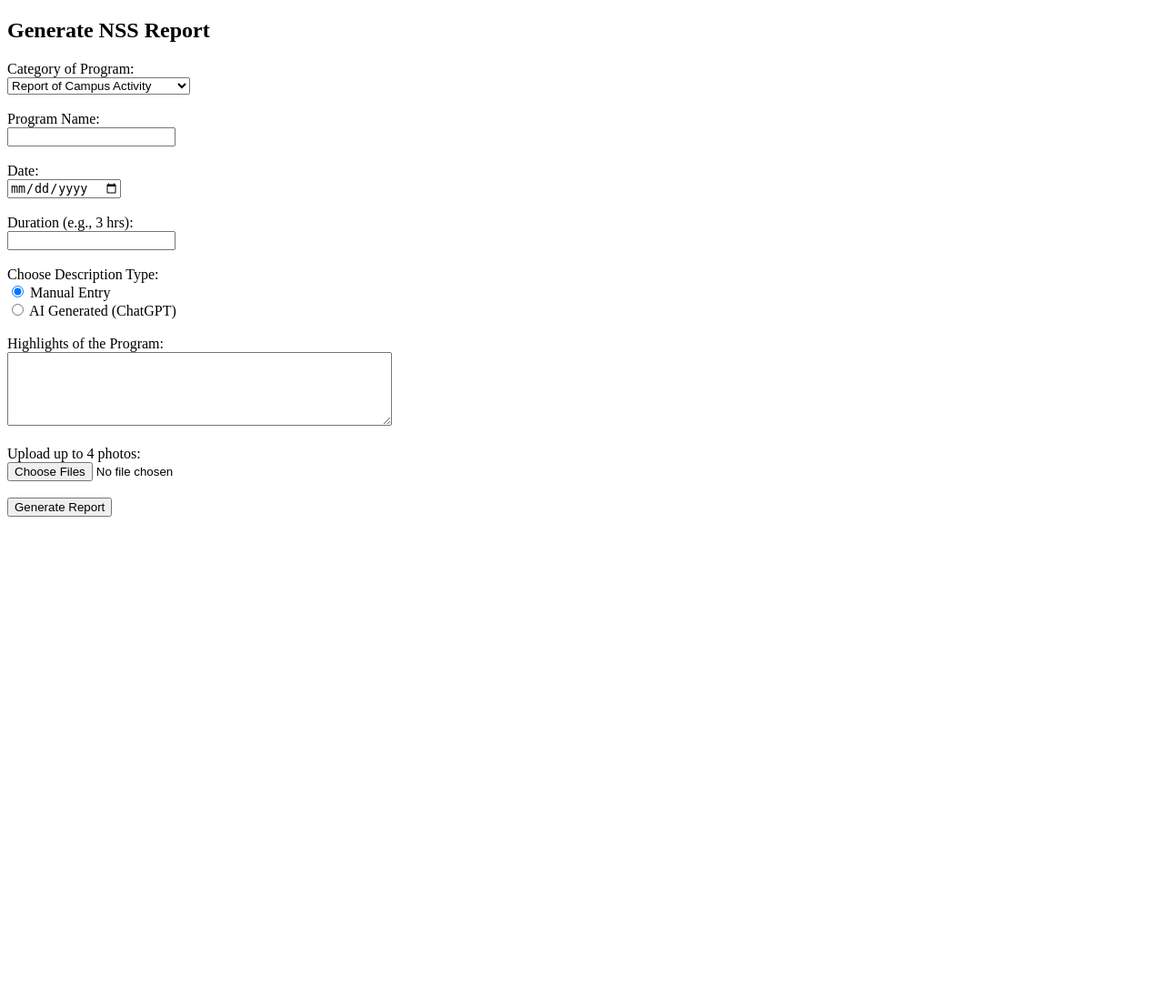
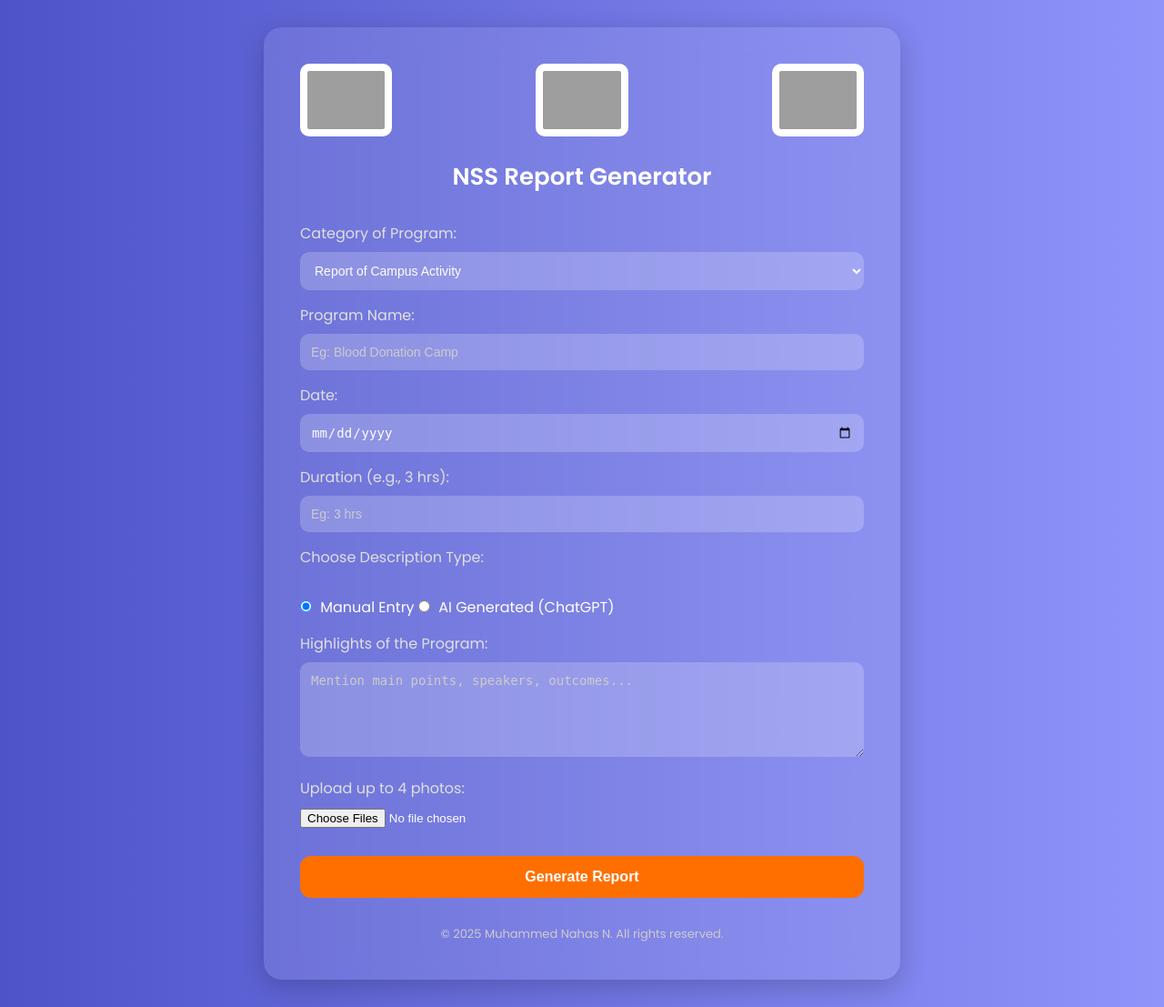
Before and after one commit to nahas2003/ktu-nss-report-generator-public, a Flask app: page / in a window 1280 px wide. Shown: the whole page at 91% size. Before the commit the page ends 568 px from the top, so only its background shows below. Run offline with Flask 3, Linux system fonts and the light colour scheme; grey boxes are pictures that could not be loaded.

Commit message:
Updated form.html and added new CSS styles

```diff
--- a/templates/form.html
+++ b/templates/form.html
@@ -1,41 +1,172 @@
 <!DOCTYPE html>
-<html>
+<html lang="en">
 <head>
+  <meta charset="UTF-8" />
+  <meta name="viewport" content="width=device-width, initial-scale=1.0"/>
   <title>NSS Report Generator</title>
+  <style>
+    @import url('https://fonts.googleapis.com/css2?family=Poppins:wght@400;600&display=swap');
+
+    * {
+      box-sizing: border-box;
+      margin: 0;
+      padding: 0;
+    }
+
+    body {
+      font-family: 'Poppins', sans-serif;
+      background: linear-gradient(to right, #4e54c8, #8f94fb);
+      min-height: 100vh;
+      display: flex;
+      justify-content: center;
+      align-items: center;
+      padding: 30px;
+    }
+
+    .form-container {
+      background: rgba(255, 255, 255, 0.1);
+      backdrop-filter: blur(15px);
+      border-radius: 20px;
+      padding: 40px;
+      max-width: 700px;
+      width: 100%;
+      box-shadow: 0 8px 30px rgba(0, 0, 0, 0.2);
+      color: #fff;
+    }
+
+    .logo-box {
+      display: flex;
+      justify-content: space-between;
+      align-items: center;
+      margin-bottom: 25px;
+    }
+
+    .logo-box img {
+      height: 80px;
+      background: #fff;
+      border-radius: 10px;
+      padding: 8px;
+    }
+
+    h2 {
+      text-align: center;
+      margin-bottom: 30px;
+      color: #fff;
+      font-size: 26px;
+      font-weight: 600;
+    }
+
+    label {
+      font-weight: 500;
+      margin-top: 15px;
+      display: block;
+      color: #e0e0e0;
+    }
+
+    select,
+    input[type="text"],
+    input[type="date"],
+    textarea {
+      width: 100%;
+      padding: 12px;
+      margin-top: 8px;
+      border: none;
+      border-radius: 10px;
+      background: rgba(255, 255, 255, 0.2);
+      color: #fff;
+      font-size: 14px;
+    }
+
+    input::placeholder,
+    textarea::placeholder {
+      color: #ccc;
+    }
+
+    input[type="file"] {
+      margin-top: 10px;
+    }
+
+    input[type="radio"] {
+      margin-top: 10px;
+      margin-right: 5px;
+    }
+
+    textarea {
+      resize: vertical;
+    }
+
+    button {
+      margin-top: 30px;
+      width: 100%;
+      padding: 14px;
+      background-color: #ff6f00;
+      border: none;
+      color: white;
+      border-radius: 12px;
+      font-size: 16px;
+      font-weight: 600;
+      cursor: pointer;
+      transition: background 0.3s ease;
+    }
+
+    button:hover {
+      background-color: #e65100;
+    }
+
+    @media (max-width: 600px) {
+      .logo-box {
+        flex-direction: column;
+        gap: 10px;
+      }
+    }
+  </style>
 </head>
 <body>
-    <h2>Generate NSS Report</h2>
+
+  <div class="form-container">
+    <div class="logo-box">
+      <img src="https://ibb.co/0ptb0pxH" alt="Logo 1">
+      <img src="https://ibb.co/YFY1Xm0b" alt="Logo 2">
+      <img src="https://ibb.co/HTLjbZZn" alt="Logo 3">
+    </div>
+
+    <h2> NSS Report Generator</h2>
 
     <form method="POST" enctype="multipart/form-data">
 
-        <label>Category of Program:</label><br>
+      <label>Category of Program:</label>
       <select name="category" required>
         <option value="Campus Activity">Report of Campus Activity</option>
         <option value="Community Activity">Report of Community Activity</option>
         <option value="Orientation Program">Report of Orientation Program</option>
-        </select><br><br>
+      </select>
 
-        <label>Program Name:</label><br>
-        <input name="program" required><br><br>
+      <label>Program Name:</label>
+      <input type="text" name="program" required placeholder="Eg: Blood Donation Camp">
 
-        <label>Date:</label><br>
-        <input type="date" name="date" required><br><br>
+      <label>Date:</label>
+      <input type="date" name="date" required>
 
-        <label>Duration (e.g., 3 hrs):</label><br>
-        <input name="duration" required><br><br>
+      <label>Duration (e.g., 3 hrs):</label>
+      <input type="text" name="duration" required placeholder="Eg: 3 hrs">
 
-        <!-- ✅ New: Choose AI or Manual -->
       <label>Choose Description Type:</label><br>
-        <input type="radio" name="desc_type" value="manual" checked> Manual Entry<br>
-        <input type="radio" name="desc_type" value="ai"> AI Generated (ChatGPT)<br><br>
+      <input type="radio" name="desc_type" value="manual" checked> Manual Entry
+      <input type="radio" name="desc_type" value="ai"> AI Generated (ChatGPT)
 
-        <label>Highlights of the Program:</label><br>
-        <textarea name="notes" rows="5" cols="50" required></textarea><br><br>
+      <label>Highlights of the Program:</label>
+      <textarea name="notes" rows="5" required placeholder="Mention main points, speakers, outcomes..."></textarea>
 
-        <label>Upload up to 4 photos:</label><br>
-        <input type="file" name="photos" multiple><br><br>
+      <label>Upload up to 4 photos:</label>
+      <input type="file" name="photos" multiple accept="image/*">
 
       <button type="submit">Generate Report</button>
     </form>
+    <footer style="text-align: center; margin-top: 30px; font-size: 13px; color: #ccc;">
+    &copy; 2025 Muhammed Nahas N. All rights reserved.
+</footer>
+
+  </div>
+
 </body>
 </html>
```
Also changed, not shown: static/uploads/photo_0.jpg (added), static/uploads/photo_1.jpg (added), static/uploads/photo_2.jpg (added), static/uploads/photo_3.jpg (added). Lines whose indentation alone changed are shown as unchanged.
